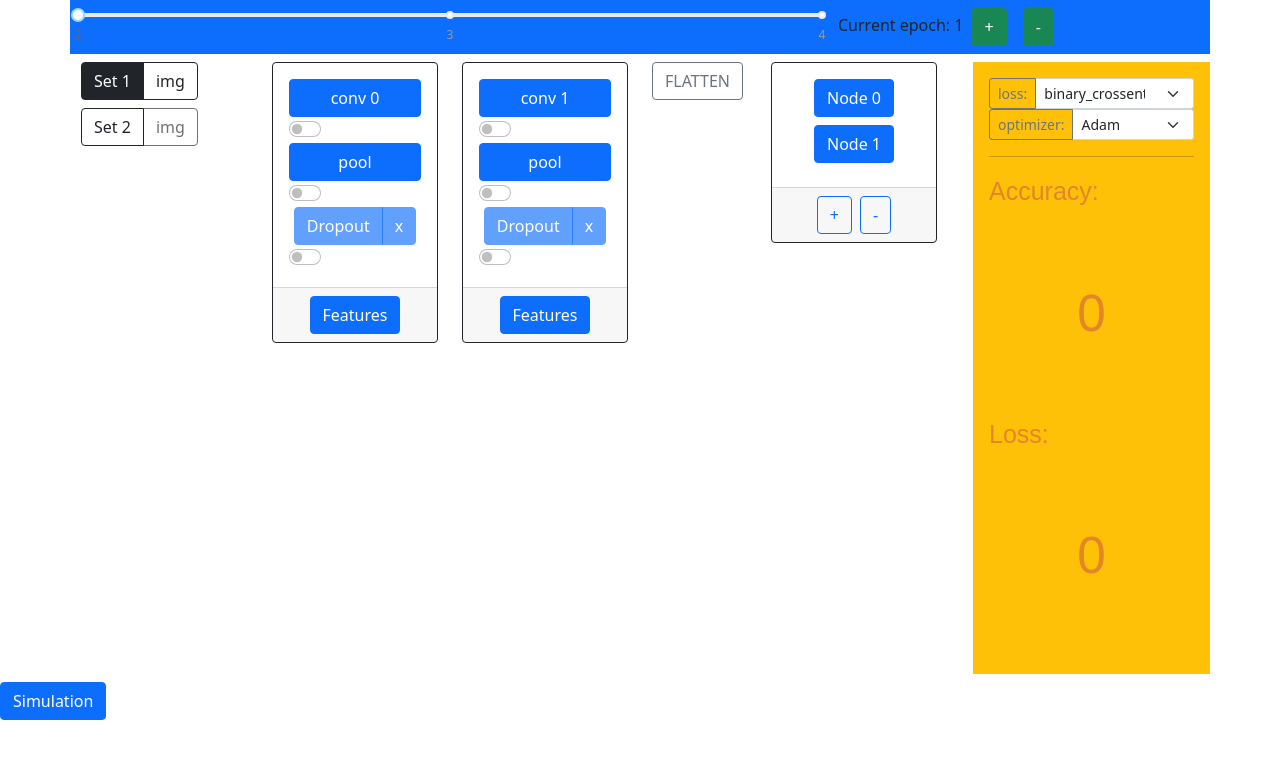
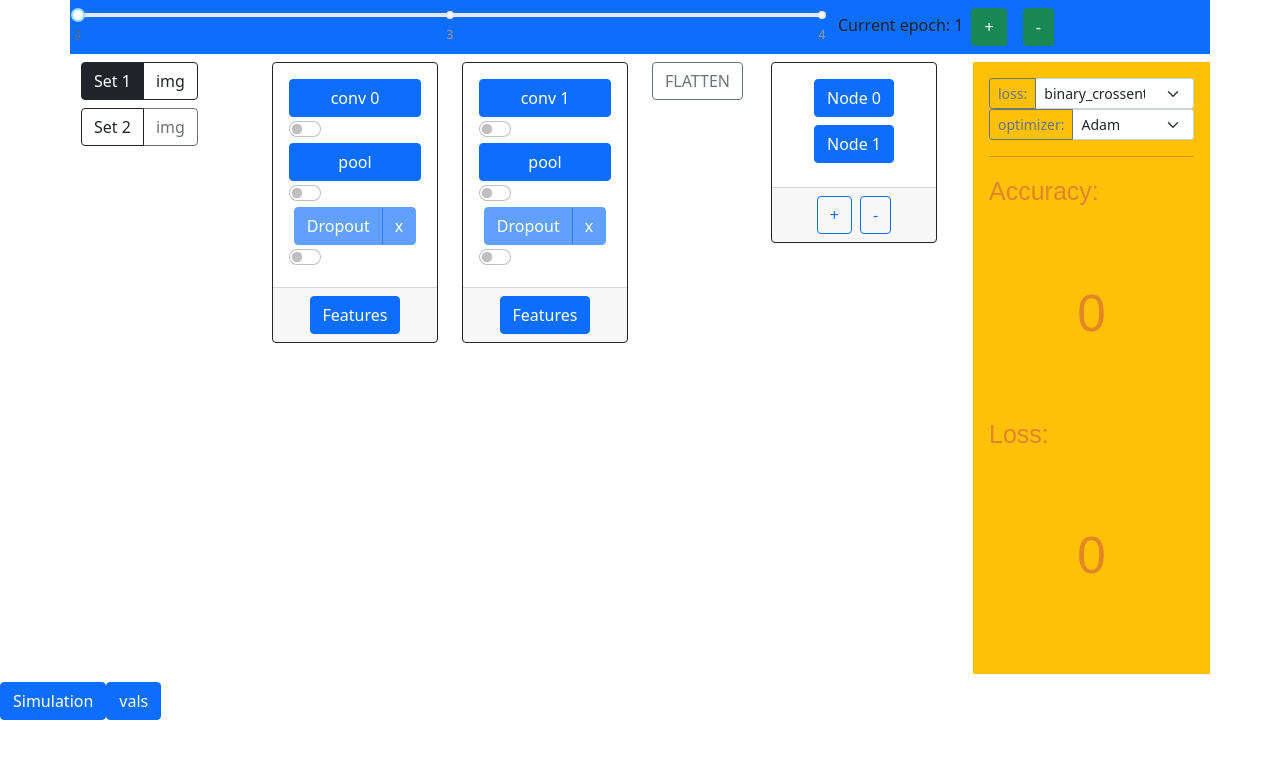
Before and after one commit to Wklej/CNNSIM, a React (Create React App) app: page / in a window 1280 px wide. Shown: the top 758 px of the page. Built offline with nearby package versions, Linux system fonts and the light colour scheme.

Commit message:
allVals updated on model set change

```diff
--- a/src/App.js
+++ b/src/App.js
@@ -10,6 +10,7 @@ import { epochsContext } from './epochsContext';
 
 import models_json from './Data/models.json'
 import acc_loss from './Data/acc_loss.json'
+import { ThemeConsumer } from 'react-bootstrap/esm/ThemeProvider';
 
 function App() {
 
@@ -36,6 +37,11 @@ function App() {
         const temp = allVals
 
         temp.input.model = document.getElementById(e.target.id).id
+
+        if (temp.input.model === '1')
+            temp.output.loss = 'binary_crossentropy'
+        else
+            temp.output.loss = 'categorical_crossentropy'
 
         setAllVals(temp)
     }
@@ -178,6 +184,7 @@ function App() {
                 </paramContext.Provider>
             </testContext.Provider>
             <button className='btn btn-primary' onClick={() => compare_json()}>Simulation</button>
+            <button className='btn btn-primary' onClick={() => console.log(allVals.output)}>vals</button>
         </div>
     );
 }
```
